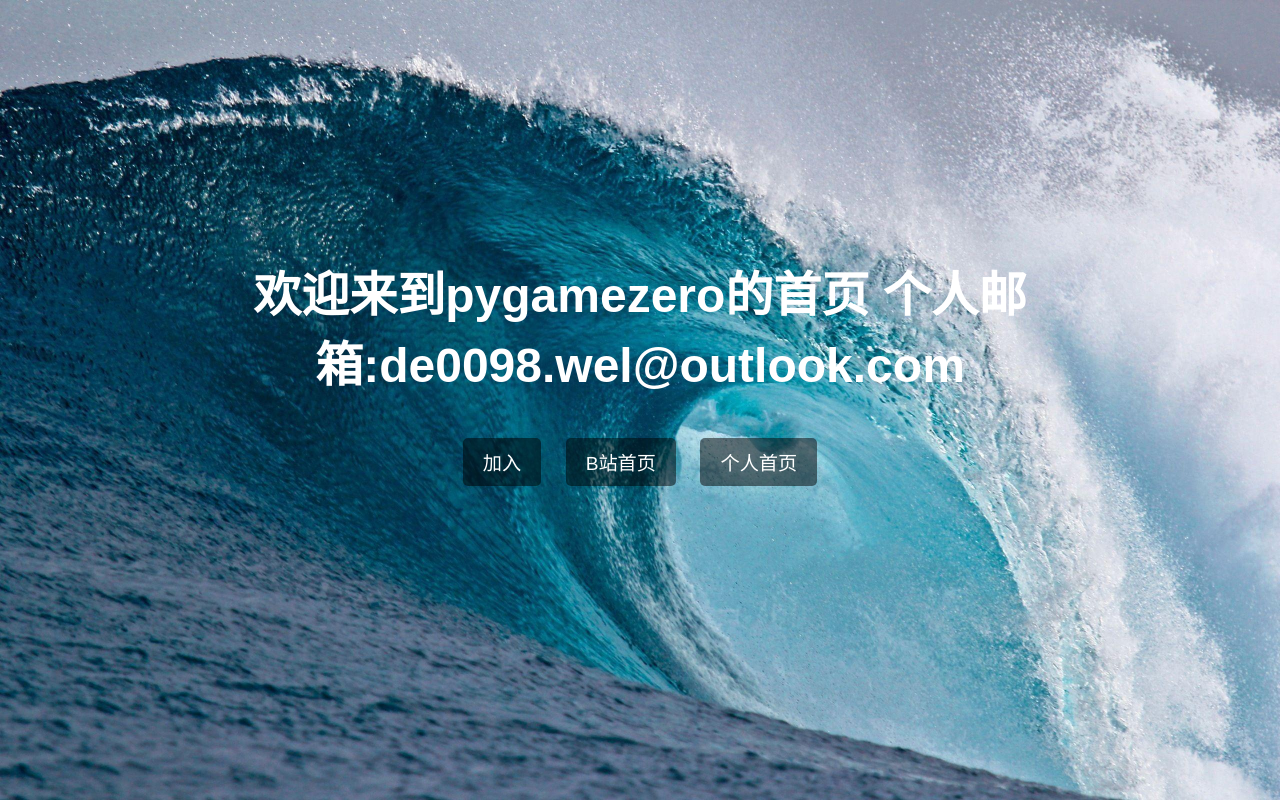
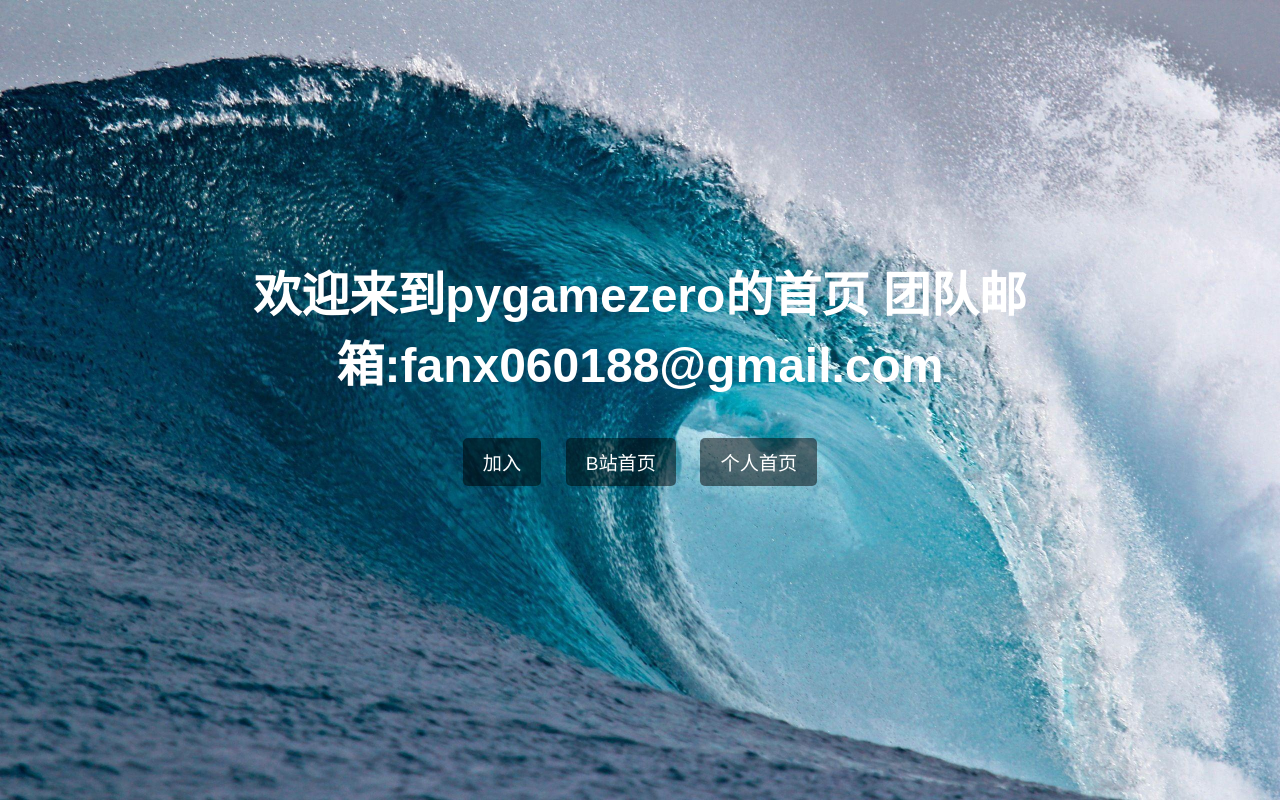
Before and after one commit to pygamezero-X/pygamezero-x.github.io, a plain HTML site: page studiodex.html in a window 1280 px wide. Drawn offline with Linux system fonts and the light colour scheme.

Commit message:
studiodex.html

```diff
--- a/studiodex.html
+++ b/studiodex.html
@@ -3,7 +3,7 @@
 <head>
     <meta charset="UTF-8">
     <meta name="viewport" content="width=device-width, initial-scale=1.0">
-    <title>pygamezero的首页</title>
+    <title>pygamezero团队首页</title>
     <style>
         body {
             background-image: url('bgp.png');
@@ -39,7 +39,7 @@
 </head>
 <body>
     <h1>欢迎来到pygamezero的首页
-    个人邮箱:de0098.wel@outlook.com</h1>
+    团队邮箱:fanx060188@gmail.com</h1>
     <div class="button-container">
         <a href="mailto:fanx060188@gmail.com" class="button">加入</a>
         <a href="https://space.bilibili.com/3546815121066585" class="button" target="_blank">B站首页</a>
```
